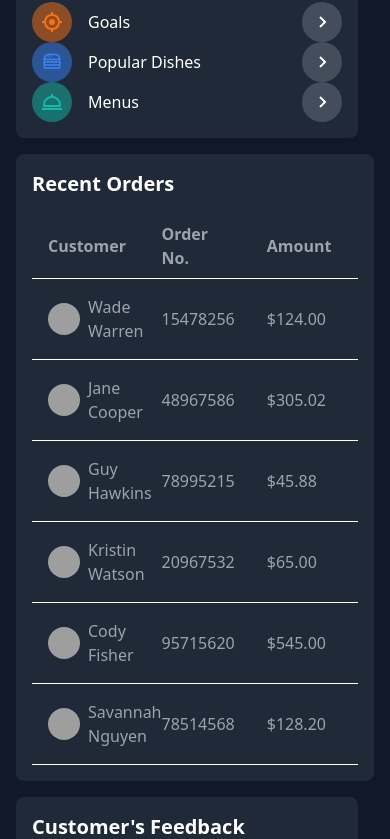
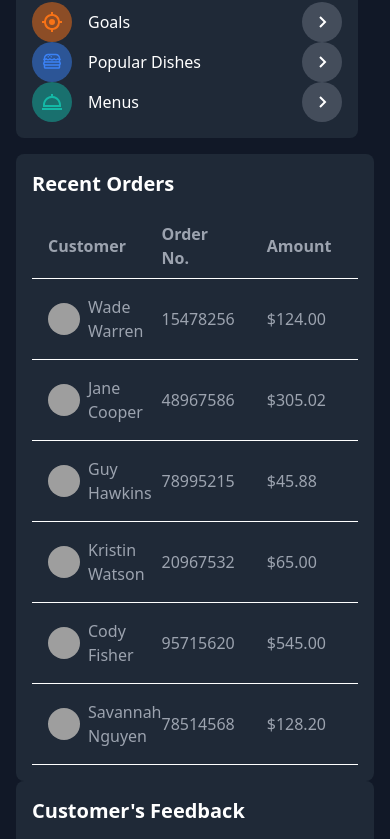
Before and after one commit to yeshu10/Dashboard, a React (Vite) app in the folder dashboard/: page / in a window 390 px wide. Shown: the part 1175-2014 px from the top of the page. Built offline with nearby package versions, Linux system fonts and the light colour scheme; grey boxes are pictures that could not be loaded.

Commit message:
net profit

```diff
--- a/dashboard/src/App.jsx
+++ b/dashboard/src/App.jsx
@@ -30,7 +30,7 @@ const App = () => {
             <ActivityChart />
             <Goals />
           </div>
-          <div className="grid grid-cols-1 md:grid-cols-3 gap-4 mt-4">
+          <div className="grid grid-cols-1 md:grid-cols-3 lg:gap-4 sm:gap-1 mt-4">
             <RecentOrders />
             <CustomerFeedback />
           </div>
--- a/dashboard/src/components/DashboardSummary.jsx
+++ b/dashboard/src/components/DashboardSummary.jsx
@@ -9,7 +9,7 @@ const DashboardSummary = () => {
   return (
     <div className="flex flex-wrap gap-4">
       {/* First Four Divs */}
-      <div className="flex flex-col sm:flex-row w-full sm:w-2/3 gap-4">
+      <div className="flex flex-col sm:flex-row w-full lg:w-2/3 gap-4">
         <div className="relative bg-gray-800 p-4 rounded-lg text-white flex-1 min-w-[150px] flex flex-col">
           <div className="bg-blue-500 bg-opacity-50 p-2 rounded-lg w-fit">
             <FaShoppingBasket className="text-blue-500" size={24} />
```
